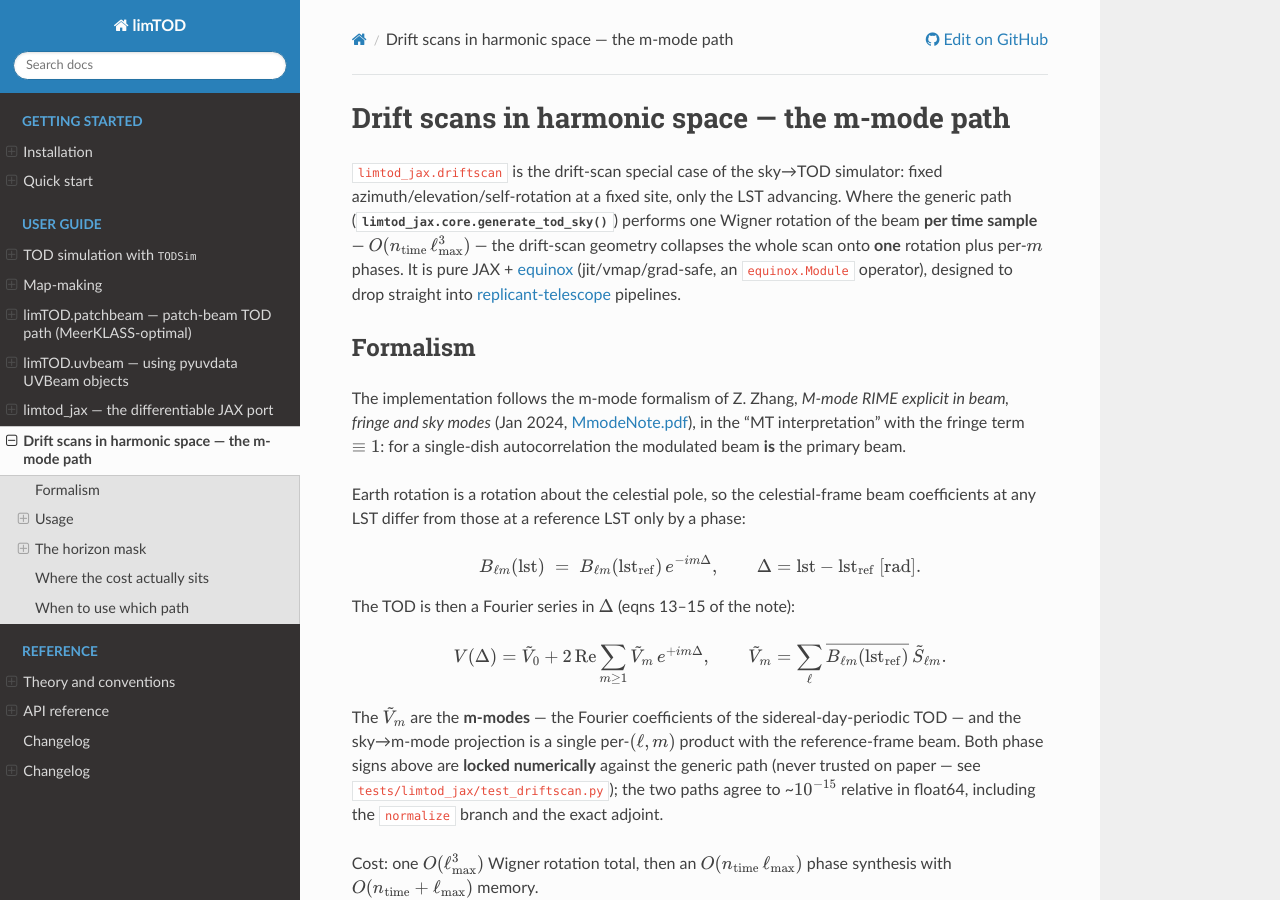
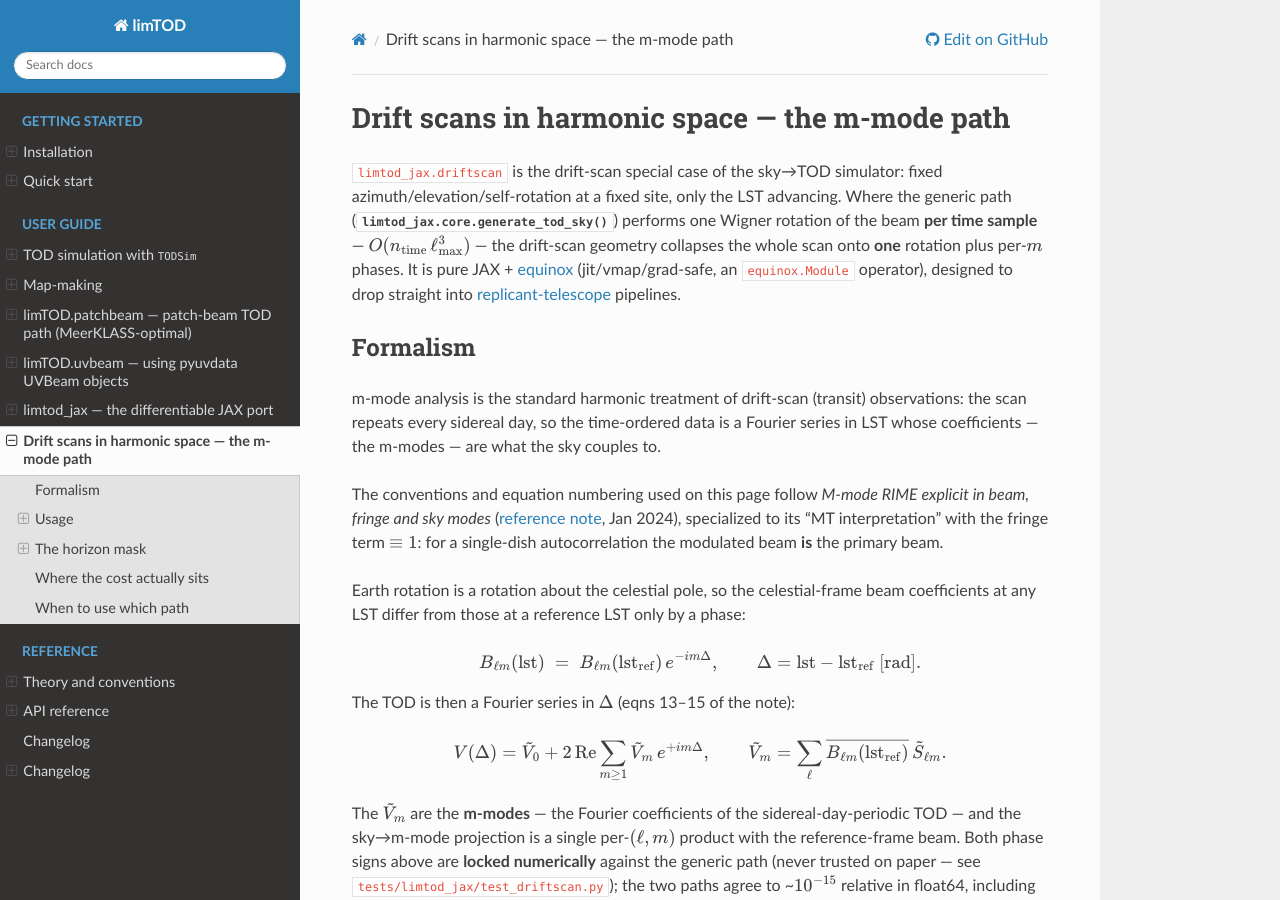
Before and after one commit to zzhang0123/limTOD, a Sphinx documentation site: the page built from docs/driftscan.md, in a window 1280 px wide and 900 px high. Built offline with Sphinx 7.4.7 and the Read the Docs theme 3.1.0, drawn with Linux system fonts in a browser that asks for light colours.

Commit message:
docs: cite the reference note without attributing the m-mode formalism
m-mode analysis is the standard harmonic treatment of drift-scan (transit)
observations, not anyone's formalism. The docs and module docstring said
'the m-mode formalism of Z. Zhang, ...', which misattributed it. The note is
still cited -- it is where this implementation's conventions and equation
numbering come from (eqns 13-15, MT interpretation with the fringe = 1) --
but as a reference, not as the origin of the technique.

```diff
--- a/docs/driftscan.md
+++ b/docs/driftscan.md
@@ -14,11 +14,16 @@ pipelines.
 
 ## Formalism
 
-The implementation follows the m-mode formalism of Z. Zhang, *M-mode RIME
-explicit in beam, fringe and sky modes* (Jan 2024,
-[MmodeNote.pdf](https://zh-zhang.com/myNotes/MmodeNote.pdf)), in the "MT
-interpretation" with the fringe term $\equiv 1$: for a single-dish
-autocorrelation the modulated beam **is** the primary beam.
+m-mode analysis is the standard harmonic treatment of drift-scan (transit)
+observations: the scan repeats every sidereal day, so the time-ordered data
+is a Fourier series in LST whose coefficients — the m-modes — are what the
+sky couples to.
+
+The conventions and equation numbering used on this page follow *M-mode RIME
+explicit in beam, fringe and sky modes*
+([reference note](https://zh-zhang.com/myNotes/MmodeNote.pdf), Jan 2024),
+specialized to its "MT interpretation" with the fringe term $\equiv 1$: for
+a single-dish autocorrelation the modulated beam **is** the primary beam.
 
 Earth rotation is a rotation about the celestial pole, so the
 celestial-frame beam coefficients at any LST differ from those at a
```
Also changed, not shown: CHANGELOG.md (+3 -2 lines), 1 other file.
